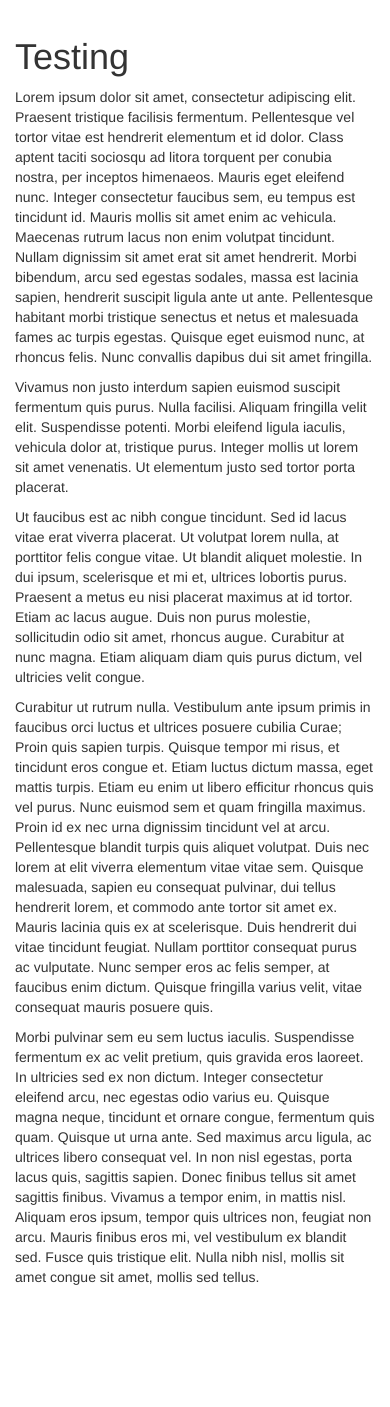
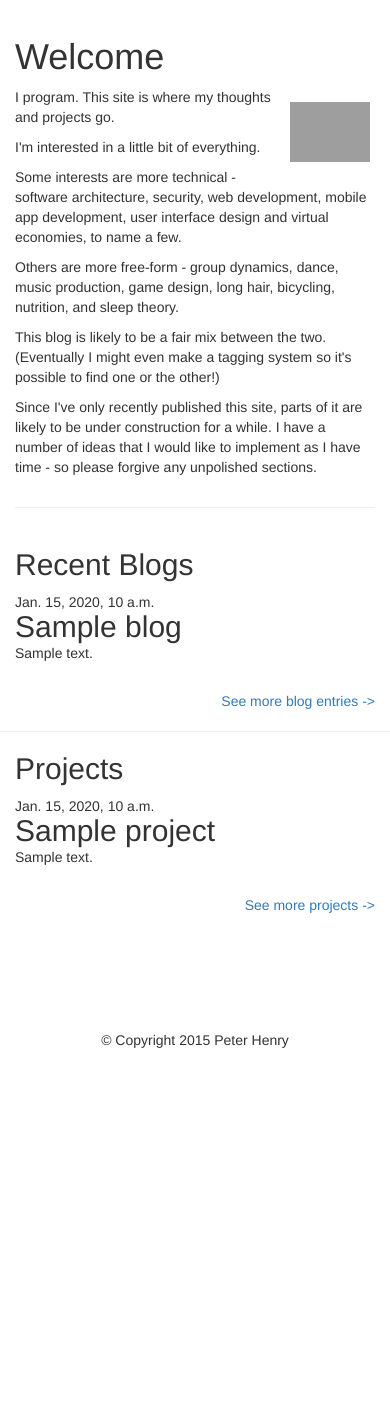
Before and after one commit to mosbasik/portfolio, a Django app: template main/templates/main/home.html in a window 390 px wide. Shown: the part 55-1462 px from the top of the page. After the commit the page ends 1103 px from the top, so only its background shows below. Run offline with Django 3.2, Linux system fonts and the light colour scheme; the template is opened without the code that fills it: most values are stand-ins (such as "Sample title", 1, 10 or a date in 2020); style sheets or scripts are compiled from the project's sources; some libraries are stand-ins or nearby versions; grey boxes are pictures that could not be loaded.

Commit message:
completed home view, implemented display toggle, moved getting querysets to model method

```diff
--- a/main/admin.py
+++ b/main/admin.py
@@ -7,7 +7,7 @@
 
 class BlogEntryAdmin(admin.ModelAdmin):
     ordering = ('-display_date',)
-    readonly_fields = ('created', 'modified', 'slug')
+    readonly_fields = ('created', 'modified', 'slug', 'url')
 
 
 admin.site.register(BlogEntry, BlogEntryAdmin)
@@ -15,7 +15,7 @@
 
 class ProjectEntryAdmin(admin.ModelAdmin):
     ordering = ('-display_date',)
-    readonly_fields = ('created', 'modified')
+    readonly_fields = ('created', 'modified', 'slug', 'url')
 
 
 admin.site.register(ProjectEntry, ProjectEntryAdmin)
--- a/main/static/main/css/portfolio.scss
+++ b/main/static/main/css/portfolio.scss
@@ -213,6 +213,7 @@
 }
 
 
+// ==================== solarized accent colors ====================
 @mixin accentize($accent1, $accent2, $accent3) {
     a {
         text-decoration: none;
@@ -266,8 +267,7 @@
     }
 }
 
-
-/* light is default mode, so pair with general html definition */
+// ==================== applying the themes ====================
 .light {
     @include rebase($base3,$base2,$base1,$base0,$base00,$base01,$base02,$base03);
     @include accentize($blue, $yellow, $cyan);
--- a/main/templates/main/about.html
+++ b/main/templates/main/about.html
@@ -6,10 +6,6 @@
     <div class="row">
         <div class="col-xs-12">
             <h1>About Me</h1>
-            <h2>Stuff</h2>
-            <p>asdf asdf asdf asfdf asfd asdf asdff </p>
-            <h2>Stuff</h2>
-            <p>asdf asdf asdf asfdf asfd asdf asdff </p>
         </div>
     </div>
 {% endblock content %}
--- a/main/templates/main/home.html
+++ b/main/templates/main/home.html
@@ -5,16 +5,101 @@
 {% block content %}
     <div class="row">
         <div class="col-xs-12">
-            <h1>Testing</h1>
-            <p>Lorem ipsum dolor sit amet, consectetur adipiscing elit. Praesent tristique facilisis fermentum. Pellentesque vel tortor vitae est hendrerit elementum et id dolor. Class aptent taciti sociosqu ad litora torquent per conubia nostra, per inceptos himenaeos. Mauris eget eleifend nunc. Integer consectetur faucibus sem, eu tempus est tincidunt id. Mauris mollis sit amet enim ac vehicula. Maecenas rutrum lacus non enim volutpat tincidunt. Nullam dignissim sit amet erat sit amet hendrerit. Morbi bibendum, arcu sed egestas sodales, massa est lacinia sapien, hendrerit suscipit ligula ante ut ante. Pellentesque habitant morbi tristique senectus et netus et malesuada fames ac turpis egestas. Quisque eget euismod nunc, at rhoncus felis. Nunc convallis dapibus dui sit amet fringilla.</p>
+            <h1>Welcome</h1>
 
-            <p>Vivamus non justo interdum sapien euismod suscipit fermentum quis purus. Nulla facilisi. Aliquam fringilla velit elit. Suspendisse potenti. Morbi eleifend ligula iaculis, vehicula dolor at, tristique purus. Integer mollis ut lorem sit amet venenatis. Ut elementum justo sed tortor porta placerat.</p>
+            <figure class="right">
+                <a href="https://dl.dropboxusercontent.com/s/mzzpbphvs2l025u/portrait_home.png">
+                    <img alt="Peter Henry Portrait" title="I have probably not cut my hair since this picture was taken." src="https://dl.dropboxusercontent.com/s/mzzpbphvs2l025u/portrait_home.png" width="33%">
+                </a>
+                <figcaption>
+                </figcaption>
+            </figure>
 
-            <p>Ut faucibus est ac nibh congue tincidunt. Sed id lacus vitae erat viverra placerat. Ut volutpat lorem nulla, at porttitor felis congue vitae. Ut blandit aliquet molestie. In dui ipsum, scelerisque et mi et, ultrices lobortis purus. Praesent a metus eu nisi placerat maximus at id tortor. Etiam ac lacus augue. Duis non purus molestie, sollicitudin odio sit amet, rhoncus augue. Curabitur at nunc magna. Etiam aliquam diam quis purus dictum, vel ultricies velit congue.</p>
+            <p>
 
-            <p>Curabitur ut rutrum nulla. Vestibulum ante ipsum primis in faucibus orci luctus et ultrices posuere cubilia Curae; Proin quis sapien turpis. Quisque tempor mi risus, et tincidunt eros congue et. Etiam luctus dictum massa, eget mattis turpis. Etiam eu enim ut libero efficitur rhoncus quis vel purus. Nunc euismod sem et quam fringilla maximus. Proin id ex nec urna dignissim tincidunt vel at arcu. Pellentesque blandit turpis quis aliquet volutpat. Duis nec lorem at elit viverra elementum vitae vitae sem. Quisque malesuada, sapien eu consequat pulvinar, dui tellus hendrerit lorem, et commodo ante tortor sit amet ex. Mauris lacinia quis ex at scelerisque. Duis hendrerit dui vitae tincidunt feugiat. Nullam porttitor consequat purus ac vulputate. Nunc semper eros ac felis semper, at faucibus enim dictum. Quisque fringilla varius velit, vitae consequat mauris posuere quis.</p>
+            I program.  This site is where my thoughts and projects go.
 
-            <p>Morbi pulvinar sem eu sem luctus iaculis. Suspendisse fermentum ex ac velit pretium, quis gravida eros laoreet. In ultricies sed ex non dictum. Integer consectetur eleifend arcu, nec egestas odio varius eu. Quisque magna neque, tincidunt et ornare congue, fermentum quis quam. Quisque ut urna ante. Sed maximus arcu ligula, ac ultrices libero consequat vel. In non nisl egestas, porta lacus quis, sagittis sapien. Donec finibus tellus sit amet sagittis finibus. Vivamus a tempor enim, in mattis nisl. Aliquam eros ipsum, tempor quis ultrices non, feugiat non arcu. Mauris finibus eros mi, vel vestibulum ex blandit sed. Fusce quis tristique elit. Nulla nibh nisl, mollis sit amet congue sit amet, mollis sed tellus.</p>
+            </p>
+            <p>
+
+            I'm  interested in a little bit of everything.
+
+            </p>
+            <p>
+
+            Some interests are more technical - software architecture, security, web
+            development, mobile app development, user interface design and
+            virtual economies, to name a few.
+
+            </p>
+            <p>
+
+            Others are more free-form - group dynamics, dance, music
+            production, game design, long hair, bicycling, nutrition, and sleep
+            theory.
+
+            </p>
+            <p>
+
+            This blog is likely to be a fair mix between the two. (Eventually I
+            might even make a tagging system so it's possible to find one or the
+            other!)
+
+            </p>
+            <p>
+
+            Since I've only recently published this site, parts of it are
+            likely to be under construction for a while.  I have a number of
+            ideas that I would like to implement as I have time - so please
+            forgive any unpolished sections.
+
+            </p>
+
+        </div>
+
+    </div>
+    <hr>
+    <div class="row">
+        <div class="col-md-6">
+            <h2>Recent Blogs</h2>
+            {% for blog in blogs %}
+                <div class="row clickable-entry">
+                    <div class="col-xs-12">
+                        <a target="_self" href="{% url 'blog_details' blog.year blog.month blog.day blog.slug %}"></a>
+                        <h5>{{ blog.display_date }}</h5>
+                        <h2>{{ blog.title }}</h2>
+                        <span>{{ blog.body|striptags|truncatewords:50 }}</span>
+                    </div>
+                </div>
+            {% endfor %}
+            <div class="row">
+                <div class="col-xs-12">
+                    <a class="pull-right" target="_self" href="{% url 'blog_list' %}">See more blog entries -></a>
+                </div>
+            </div>
+        </div>
+
+        <div class="hidden-md hidden-lg">
+            <hr>
+        </div>
+
+        <div class="col-md-6">
+            <h2>Projects</h2>
+            {% for project in projects %}
+                <div class="row clickable-entry">
+                    <div class="col-xs-12">
+                        <a target="_self" href="{% url 'project_details' project.year project.month project.day project.slug %}"></a>
+                        <h5>{{ project.display_date }}</h5>
+                        <h2>{{ project.title }}</h2>
+                        <span>{{ project.body|striptags|truncatewords:50 }}</span>
+                    </div>
+                </div>
+            {% endfor %}
+            <div class="row">
+                <div class="col-xs-12">
+                    <a class="pull-right" target="_self" href="{% url 'project_list' %}">See more projects -></a>
+                </div>
+            </div>
         </div>
     </div>
 {% endblock content %}
```
Also changed, not shown: main/models.py (+30 -3 lines), main/views.py (+6 -3 lines).
